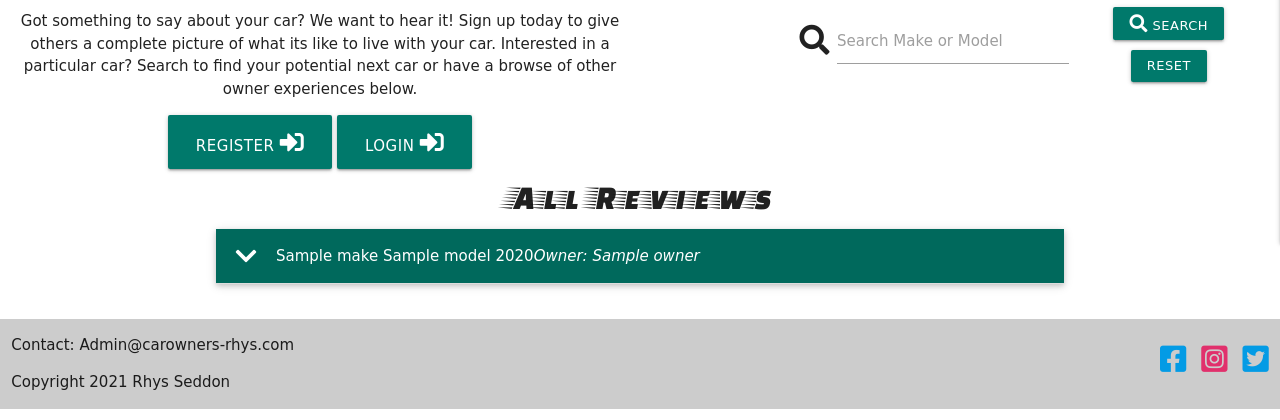
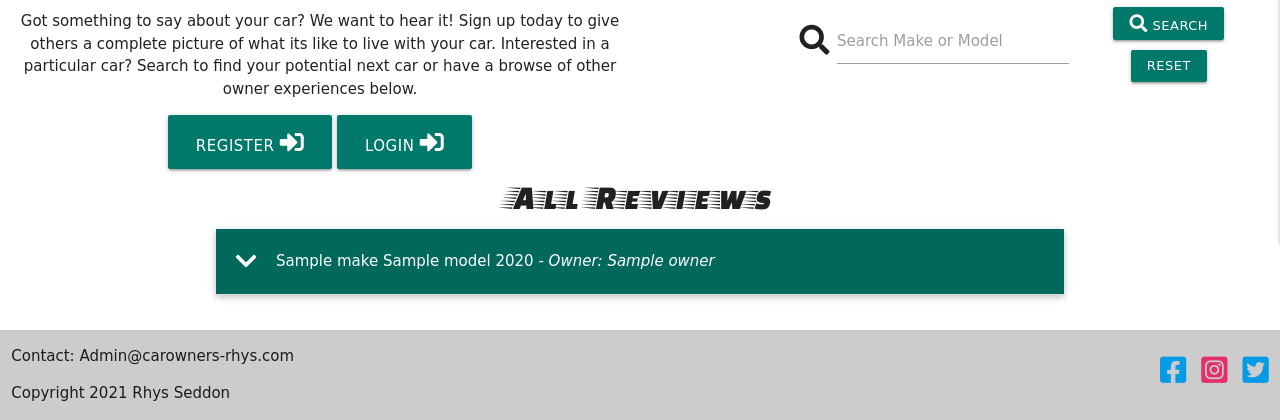
Before and after one commit to rhysseddon/Car-Owner-Reviews-MS3-Project, a Flask app: page / in a window 1280 px wide. Shown: the part 617-1037 px from the top of the page. Run offline with Flask 2, Linux system fonts and the light colour scheme; a database or web service that is not in the repository returns one stand-in record (values such as "Sample title"); some libraries are stand-ins or nearby versions; some web fonts are replaced.

Commit message:
Edit accordion title style on profile and home page

```diff
--- a/static/css/style.css
+++ b/static/css/style.css
@@ -37,8 +37,8 @@ nav, h1, h2, h3, h4 {
 }
 
 /* Styles accordion titles */
-.collapsible-header .col strong {
-    margin: 10px;
+.accordion-title {
+    margin-right: 10px;
     line-height: 35px;;
 }
 
--- a/templates/home.html
+++ b/templates/home.html
@@ -48,8 +48,8 @@
                 <li>
                     <div class="collapsible-header valign-wrapper white-text teal darken-3">
                         <i class="fas fa-chevron-down"></i>
-                        <strong>{{ review.make }} {{ review.model }} {{ review.year }}</strong>
-                        <em>Owner: {{ review.owner }}</em>
+                        <strong class="accordion-title">{{ review.make }} {{ review.model }} {{ review.year }} -
+                        <em>Owner: {{ review.owner }}</em> </strong>
                         {% if session.user|lower == "admin"|lower %}
                                 <a href="{{ url_for('edit_review', review_id=review._id) }}"
                                     class="btn-small grey darken-2">Edit</a>
--- a/templates/profile.html
+++ b/templates/profile.html
@@ -14,7 +14,7 @@
                     <div class="collapsible-header white-text teal darken-3">
                         <div class="col s3 valign-wrapper">
                             <i class="fas fa-chevron-down"></i>
-                            <strong>{{ review.make }} {{ review.model }} {{ review.year }}</strong>
+                            <strong class="accordion-title">{{ review.make }} {{ review.model }} {{ review.year }}</strong>
                             <a href="{{ url_for('edit_review', review_id=review._id) }}"
                                 class="btn-small grey darken-2">Edit</a>
                             <!-- Modal Trigger -->
```
